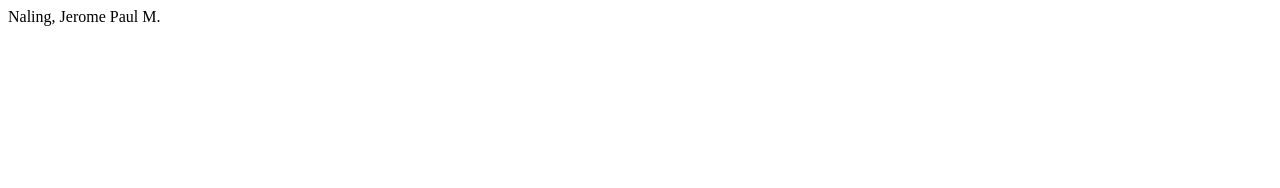
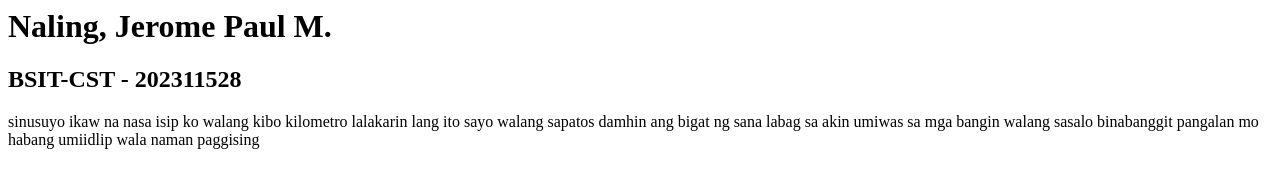
Before and after one commit to jeroc00n/it0043tc01, a plain HTML site: page index.html in a window 1280 px wide. Drawn offline with Linux system fonts and the light colour scheme.

Commit message:
Update index.html

```diff
--- a/index.html
+++ b/index.html
@@ -1 +1,23 @@
-Naling, Jerome Paul M.
+<html lang="en">
+  <head>
+    <body>
+      <h1>Naling, Jerome Paul M.</h1>
+      <h2>BSIT-CST - 202311528</h2>
+      <p>  sinusuyo
+        ikaw na nasa isip ko
+        walang kibo
+        kilometro
+        lalakarin lang ito sayo
+        walang sapatos
+
+        damhin ang bigat ng sana
+        labag sa akin
+        umiwas sa mga bangin
+        walang sasalo
+
+        binabanggit
+        pangalan mo habang umiidlip
+        wala naman paggising</p>
+    </body>
+  </head>
+</html>
```
